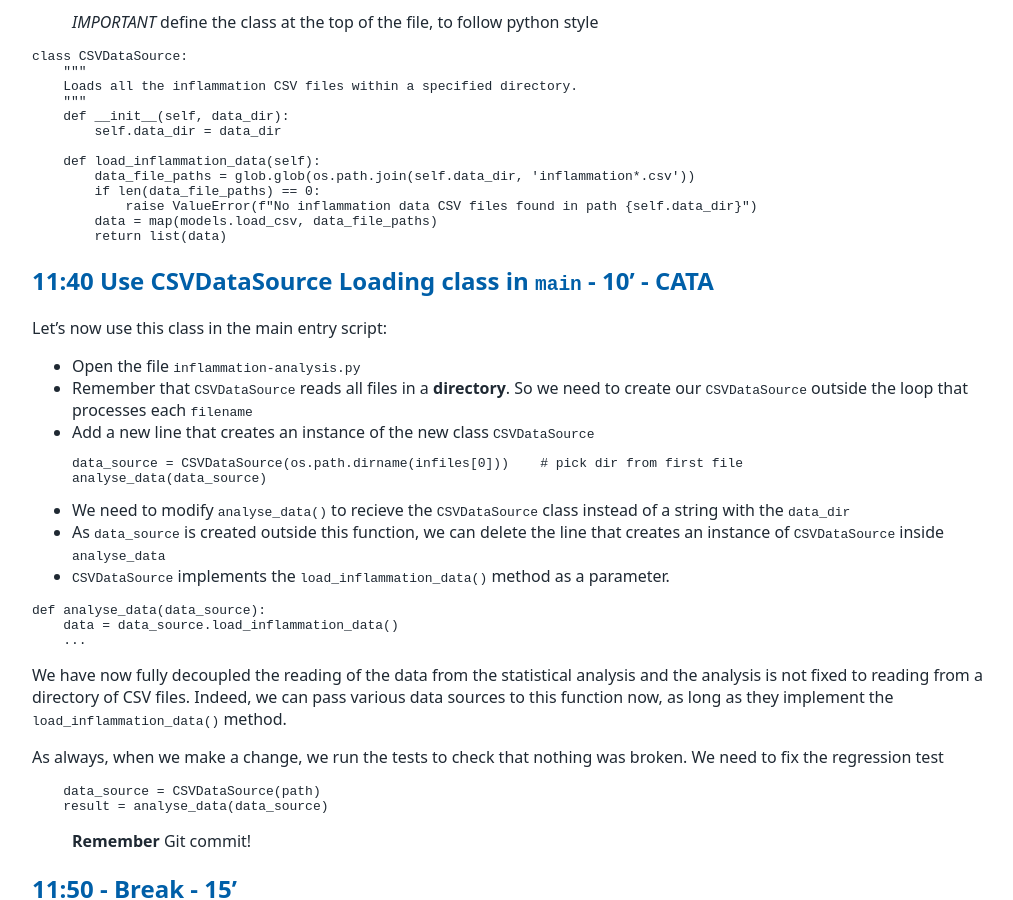
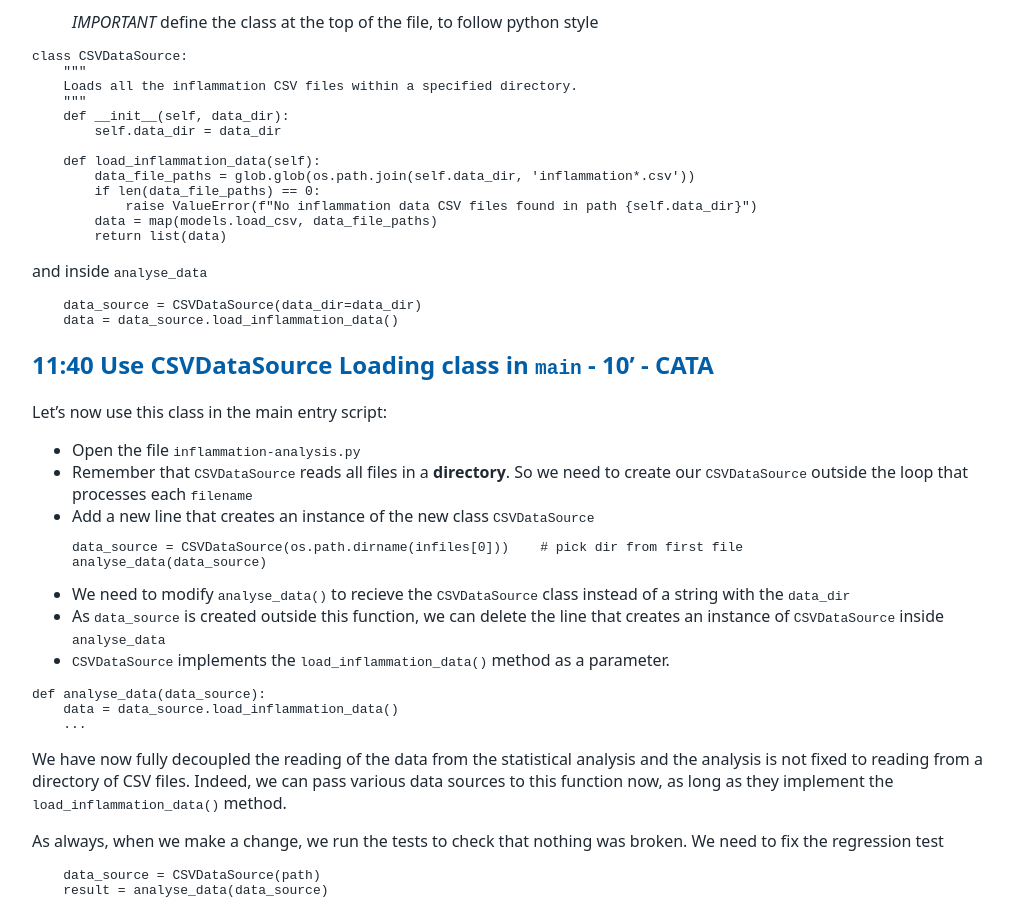
Before and after one commit to tu-delft-library/intermediate_programming_with_python, a Jekyll site: the page built from material_for_trainers/lesson_plan.md, in a window 1280 px wide and 900 px high, scrolled down 17558 px. Shown: the whole window, without its empty margins (108-1121 px from the left). Built offline with Jekyll 4.4.1, drawn with Linux system fonts in a browser that asks for light colours; our own code applies the rules of GitHub Pages for plain Markdown files.

Commit message:
Complete solution of `Use Classes to Abstract out Data Loading`

````diff
--- a/material_for_trainers/lesson_plan.md
+++ b/material_for_trainers/lesson_plan.md
@@ -886,7 +886,11 @@ class CSVDataSource:
         data = map(models.load_csv, data_file_paths)
         return list(data)
 ```
-
+and inside `analyse_data`
+```bash
+    data_source = CSVDataSource(data_dir=data_dir)
+    data = data_source.load_inflammation_data()
+```
 
 ## 11:40 Use CSVDataSource Loading class in `main` - 10' - CATA
 
````
